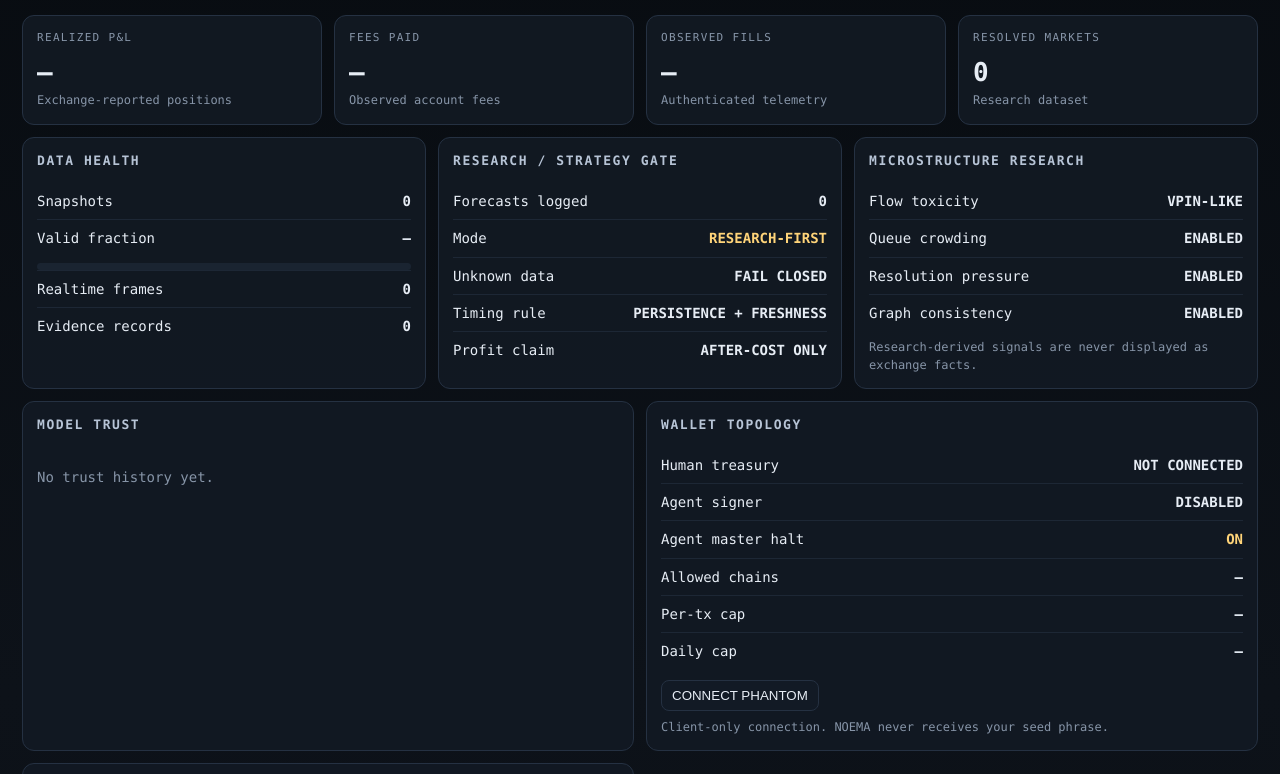
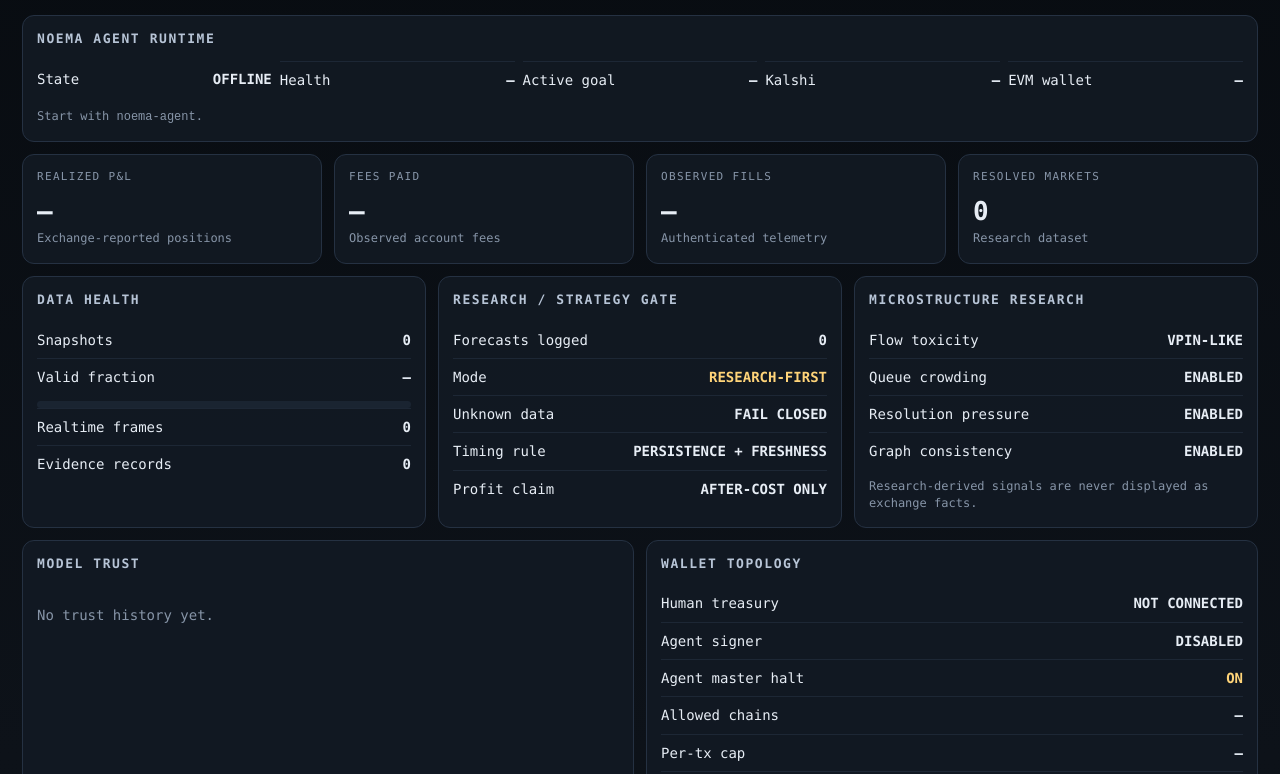
Before and after one commit to gryszzz/NOEMA, a plain HTML site: page noema/static/index.html in a window 1280 px wide. Shown: the part 82-856 px from the top of the page. Drawn offline with Linux system fonts and the light colour scheme; no server answers.

Commit message:
agent: add runtime status to ops console

```diff
--- a/noema/static/index.html
+++ b/noema/static/index.html
@@ -25,6 +25,7 @@ footer{margin:18px 0;color:#647286;font-size:11px}.refresh{border:1px solid var(
       <div class="sub">Forecasting intelligence · execution truth · research console</div>
     </div>
     <div class="status">
+      <span class="pill" id="agent-pill">AGENT …</span>
       <span class="pill" id="db-pill">DB …</span>
       <span class="pill" id="account-pill">ACCOUNT …</span>
       <button class="refresh" onclick="refreshAll()">REFRESH</button>
@@ -32,6 +33,18 @@ footer{margin:18px 0;color:#647286;font-size:11px}.refresh{border:1px solid var(
   </div>
 
   <div class="grid">
+    <div class="card span12">
+      <h2>NOEMA Agent Runtime</h2>
+      <div style="display:grid;grid-template-columns:repeat(5,minmax(0,1fr));gap:8px">
+        <div class="row"><span>State</span><b id="runtime-state">OFFLINE</b></div>
+        <div class="row"><span>Health</span><b id="runtime-health">—</b></div>
+        <div class="row"><span>Active goal</span><b id="runtime-goal">—</b></div>
+        <div class="row"><span>Kalshi</span><b id="runtime-kalshi">—</b></div>
+        <div class="row"><span>EVM wallet</span><b id="runtime-evm">—</b></div>
+      </div>
+      <div class="small" id="runtime-note" style="margin-top:10px">Start with <code>noema-agent</code>.</div>
+    </div>
+
     <div class="card span3"><div class="k">Realized P&L</div><div class="v mono" id="pnl">—</div><div class="small">Exchange-reported positions</div></div>
     <div class="card span3"><div class="k">Fees Paid</div><div class="v mono" id="fees">—</div><div class="small">Observed account fees</div></div>
     <div class="card span3"><div class="k">Observed Fills</div><div class="v mono" id="fills">—</div><div class="small">Authenticated telemetry</div></div>
```
